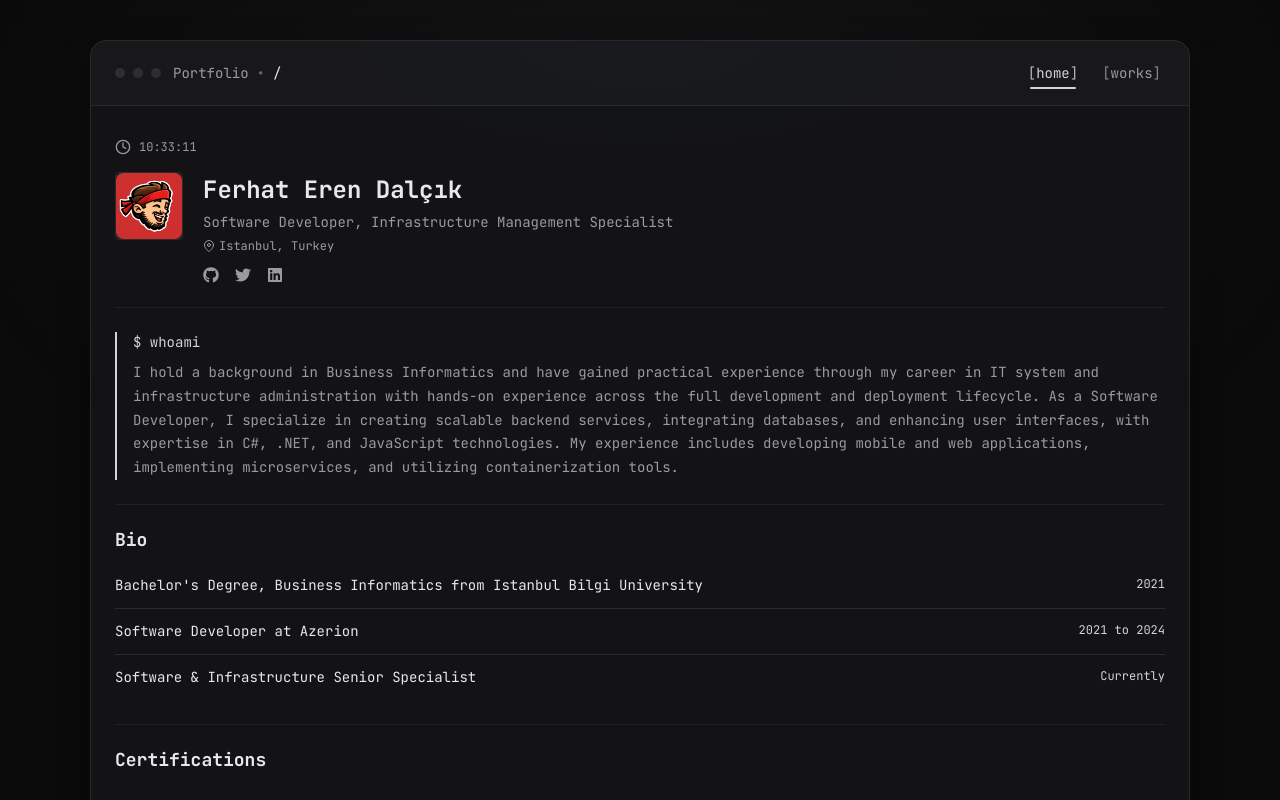
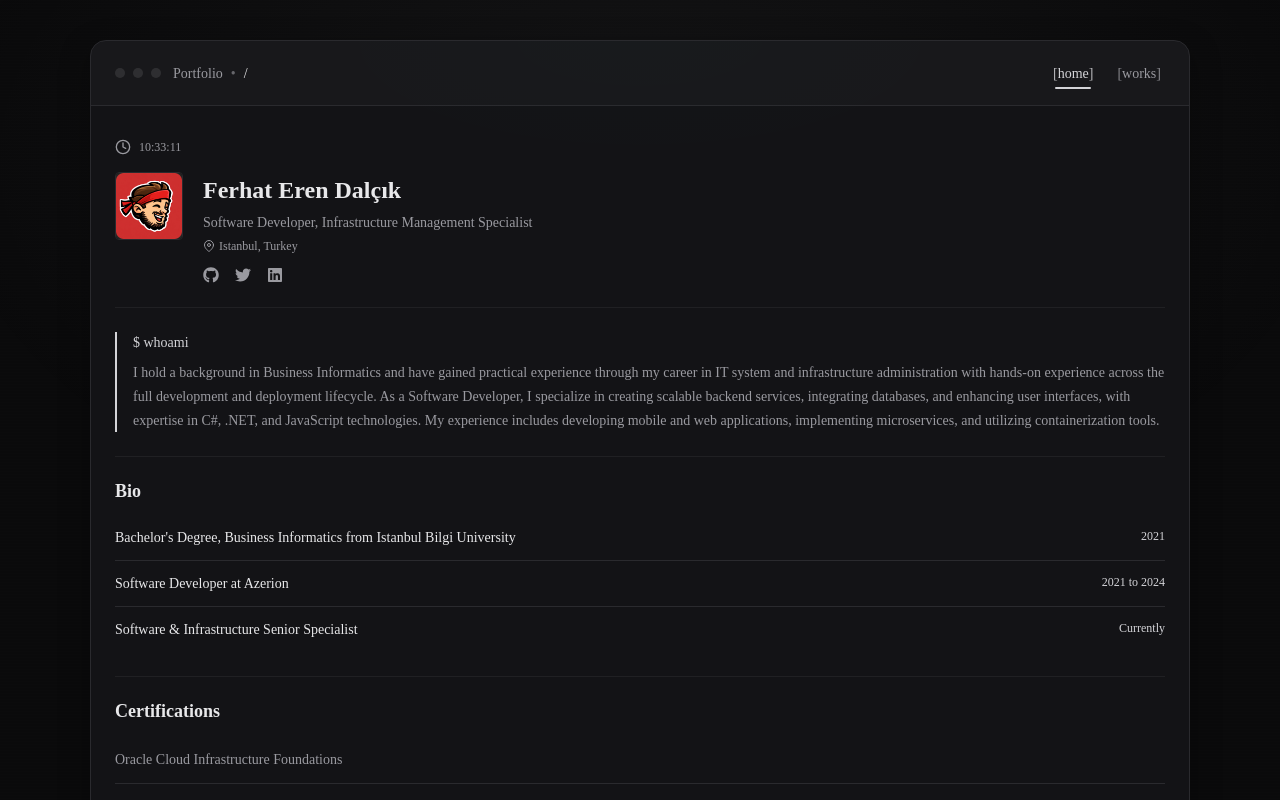
Before and after one commit to ferend/nextjs-chakra-framer-motion-portfolio, a Next.js app: page / in a window 1280 px wide. Shown: the top 800 px of the page. Built offline with nearby package versions, Linux system fonts and the light colour scheme.

Commit message:
change fonts

```diff
--- a/lib/theme.js
+++ b/lib/theme.js
@@ -7,9 +7,9 @@ export const theme = extendTheme({
         useSystemColorMode: false,
     },
     fonts: {
-        heading: "'JetBrains Mono', ui-monospace, SFMono-Regular, Menlo, Monaco, Consolas, monospace",
-        body: "'JetBrains Mono', ui-monospace, SFMono-Regular, Menlo, Monaco, Consolas, monospace",
-        mono: "'JetBrains Mono', ui-monospace, SFMono-Regular, Menlo, Monaco, Consolas, monospace",
+        heading: "'Times New Roman', Times, Georgia, serif",
+        body: "'Times New Roman', Times, Georgia, serif",
+        mono: "'Times New Roman', Times, Georgia, serif",
     },
     styles: {
         global: {
--- a/pages/_document.js
+++ b/pages/_document.js
@@ -8,12 +8,6 @@ export default class MyDocument extends Document {
                 <Head>
                     <meta name="theme-color" content="#0a0a0b" />
                     <meta name="color-scheme" content="dark" />
-                    <link rel="preconnect" href="https://fonts.googleapis.com" />
-                    <link rel="preconnect" href="https://fonts.gstatic.com" crossOrigin="anonymous" />
-                    <link
-                        href="https://fonts.googleapis.com/css2?family=JetBrains+Mono:wght@400;500;600;700&display=swap"
-                        rel="stylesheet"
-                    />
                 </Head>
                 <body>
                 <Main />
```
